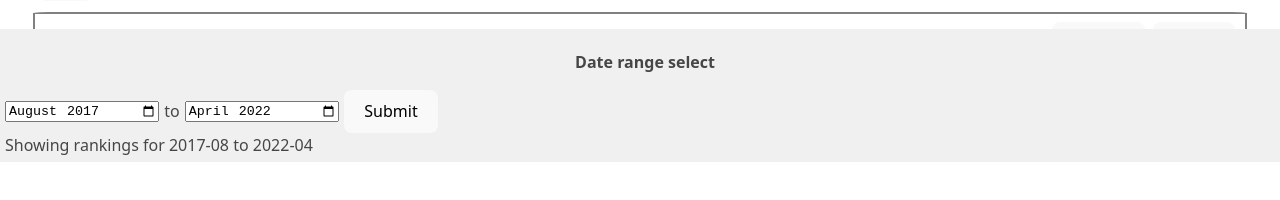
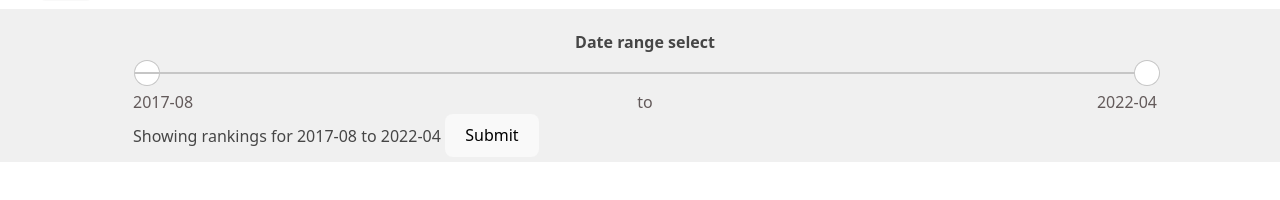
Before and after one commit to Alouette9/Airport_CSS481_Group3, a React (Vite) app in the folder client/: page / in a window 1280 px wide. Shown: the part 638-838 px from the top of the page. Built offline with nearby package versions, Linux system fonts and the light colour scheme.

Commit message:
date range slider

```diff
--- a/client/src/AirportHome.jsx
+++ b/client/src/AirportHome.jsx
@@ -12,6 +12,26 @@ export function AirportHome({ jsonSample }) {
     const [newFilter, setNewFilter] = useState(false)
     const latestDate = useRef([0,0]);
     const earliestDate = useRef([9999,32]);
+
+    // Helper: convert YYYY-MM string (from type=month) to numeric month index
+    function monthToIndex(monthStr) {
+        if (!monthStr || monthStr.trim() === '') return null;
+        const parts = monthStr.split('-');
+        if (parts.length !== 2) return null;
+        const y = Number(parts[0]);
+        const m = Number(parts[1]);
+        if (Number.isNaN(y) || Number.isNaN(m)) return null;
+        return y * 12 + (m - 1);
+    }
+
+    // Helper: convert numeric month index back to YYYY-MM string
+    function indexToMonthStr(index) {
+        if (index === null || index === undefined || Number.isNaN(Number(index))) return '';
+        const idx = Number(index);
+        const y = Math.floor(idx / 12);
+        const m = (idx % 12) + 1;
+        return `${y}-${String(m).padStart(2, '0')}`;
+    }
 
     //To be ran only on intialization of the DOM once.
     useLayoutEffect(() => {
@@ -41,22 +61,36 @@ export function AirportHome({ jsonSample }) {
 
         // Set sticky date inputs to the earliest and latest months found in the data
         try {
-            const beginInput = document.getElementById('dateBeginMonth');
-            const endInput = document.getElementById('dateEndMonth');
             const display = document.getElementById('dateDisplay');
+            const beginRange = document.getElementById('dateBeginRange');
+            const endRange = document.getElementById('dateEndRange');
+            const beginLabel = document.getElementById('dateBeginLabel');
+            const endLabel = document.getElementById('dateEndLabel');
+            const beginMonth = document.getElementById('dateBeginMonth');
+            const endMonth = document.getElementById('dateEndMonth');
 
             const validEarliest = earliestDate.current[0] !== 9999 && earliestDate.current[1] >= 1 && earliestDate.current[1] <= 12;
             const validLatest = latestDate.current[0] !== 0 || latestDate.current[1] !== 0;
 
-            function fmt([y, m]) {
-                if (!y || !m) return '';
-                const mm = String(m).padStart(2, '0');
-                return `${y}-${mm}`;
+            const minIndex = validEarliest ? earliestDate.current[0] * 12 + (earliestDate.current[1] - 1) : null;
+            const maxIndex = validLatest ? latestDate.current[0] * 12 + (latestDate.current[1] - 1) : null;
+
+            if (beginRange && endRange && minIndex !== null && maxIndex !== null) {
+                beginRange.min = minIndex;
+                beginRange.max = maxIndex;
+                endRange.min = minIndex;
+                endRange.max = maxIndex;
+                beginRange.value = minIndex;
+                endRange.value = maxIndex;
+                if (beginLabel) beginLabel.textContent = indexToMonthStr(minIndex);
+                if (endLabel) endLabel.textContent = indexToMonthStr(maxIndex);
             }
 
-            if (beginInput && validEarliest) beginInput.value = fmt(earliestDate.current);
-            if (endInput && validLatest) endInput.value = fmt(latestDate.current);
-            if (display && validEarliest && validLatest) display.textContent = `Showing rankings for ${fmt(earliestDate.current)} to ${fmt(latestDate.current)}`;
+            function fmtIdx(idx) { return idx === null ? '' : indexToMonthStr(Number(idx)); }
+
+            if (beginMonth && validEarliest) beginMonth.value = indexToMonthStr(minIndex);
+            if (endMonth && validLatest) endMonth.value = indexToMonthStr(maxIndex);
+            if (display && minIndex !== null && maxIndex !== null) display.textContent = `Showing rankings for ${fmtIdx(minIndex)} to ${fmtIdx(maxIndex)}`;
         } catch (e) {
             // DOM may not be ready yet; safe to ignore
             console.warn('Could not set date inputs automatically', e);
@@ -67,29 +101,25 @@ export function AirportHome({ jsonSample }) {
 
     }, []);
 
-    // Handle date-range submit from the sticky footer
     useEffect(() => {
         const submitBtn = document.getElementById('dateSubmit');
-        const beginInput = document.getElementById('dateBeginMonth');
-        const endInput = document.getElementById('dateEndMonth');
+        const beginRange = document.getElementById('dateBeginRange');
+        const endRange = document.getElementById('dateEndRange');
+        const beginMonth = document.getElementById('dateBeginMonth');
+        const endMonth = document.getElementById('dateEndMonth');
         const display = document.getElementById('dateDisplay');
 
-        function monthToIndex(monthStr) {
-            // monthStr expected in format "YYYY-MM" from <input type="month">
-            if (!monthStr || monthStr.trim() === '') return null;
-            const parts = monthStr.split('-');
-            if (parts.length !== 2) return null;
-            const y = Number(parts[0]);
-            const m = Number(parts[1]);
-            if (Number.isNaN(y) || Number.isNaN(m)) return null;
-            return y * 12 + (m - 1);
-        }
-
         function onDateSubmit() {
-            const beginVal = beginInput ? beginInput.value : '';
-            const endVal = endInput ? endInput.value : '';
-            const beginIndex = monthToIndex(beginVal);
-            const endIndex = monthToIndex(endVal);
+            // Prefer range inputs if present
+            let beginIndex = null;
+            let endIndex = null;
+            if (beginRange && endRange) {
+                beginIndex = Number(beginRange.value);
+                endIndex = Number(endRange.value);
+            } else if (beginMonth || endMonth) {
+                beginIndex = beginMonth ? monthToIndex(beginMonth.value) : null;
+                endIndex = endMonth ? monthToIndex(endMonth.value) : null;
+            }
 
             if (beginIndex !== null && endIndex !== null && beginIndex > endIndex) {
                 alert('Invalid date range: start is after end');
@@ -100,7 +130,6 @@ export function AirportHome({ jsonSample }) {
             const base = filteredData.current && filteredData.current.length ? filteredData.current : jsonSample.current;
 
             const newFiltered = base.filter((row) => {
-                // Expect row to have `year` and `month` numeric fields
                 if (typeof row.year !== 'number' || typeof row.month !== 'number') return false;
                 const rowIndex = row.year * 12 + (row.month - 1);
                 if (beginIndex !== null && rowIndex < beginIndex) return false;
@@ -109,23 +138,42 @@ export function AirportHome({ jsonSample }) {
             });
 
             filteredData.current = newFiltered;
+
             // show selection to user
             if (display) {
-                const b = beginVal || 'earliest';
-                const e = endVal || 'latest';
+                const b = beginIndex !== null ? indexToMonthStr(beginIndex) : 'earliest';
+                const e = endIndex !== null ? indexToMonthStr(endIndex) : 'latest';
                 display.textContent = `Showing rankings for ${b} to ${e}`;
             }
 
             // Trigger ranking recompute
             setNewFilter(true);
-            // Also signal dataChanged to let Filters update their UI if needed
             setDataChanged((prev) => !prev);
         }
 
+        // Live update display when using range inputs
+        function onRangeInput() {
+            const beginIndex = beginRange ? Number(beginRange.value) : (beginMonth ? monthToIndex(beginMonth.value) : null);
+            const endIndex = endRange ? Number(endRange.value) : (endMonth ? monthToIndex(endMonth.value) : null);
+            const beginLabel = document.getElementById('dateBeginLabel');
+            const endLabel = document.getElementById('dateEndLabel');
+            if (beginLabel) beginLabel.textContent = beginIndex !== null ? indexToMonthStr(beginIndex) : '';
+            if (endLabel) endLabel.textContent = endIndex !== null ? indexToMonthStr(endIndex) : '';
+            if (display) {
+                const b = beginIndex !== null ? indexToMonthStr(beginIndex) : 'earliest';
+                const e = endIndex !== null ? indexToMonthStr(endIndex) : 'latest';
+                display.textContent = `Showing rankings for ${b} to ${e}`;
+            }
+        }
+
         if (submitBtn) submitBtn.addEventListener('click', onDateSubmit);
+        if (beginRange) beginRange.addEventListener('input', onRangeInput);
+        if (endRange) endRange.addEventListener('input', onRangeInput);
 
         return () => {
             if (submitBtn) submitBtn.removeEventListener('click', onDateSubmit);
+            if (beginRange) beginRange.removeEventListener('input', onRangeInput);
+            if (endRange) endRange.removeEventListener('input', onRangeInput);
         };
     }, [filteredData, jsonSample, setNewFilter, setDataChanged]);
 
@@ -145,12 +193,21 @@ export function AirportHome({ jsonSample }) {
             <div className="sticky-bottom">
                 <p align="center"><strong>Date range select</strong></p>
                     <div className="toolRow">
-                        <input type="month" name="dateBeginMonth" id="dateBeginMonth" />
-                        to
-                        <input type="month" name="dateEndMonth" id="dateEndMonth" />
-                        <button id="dateSubmit">Submit</button>
+                        <div className="sliders_control">
+                            <input type="range" id="dateBeginRange" />
+                            <input type="range" id="dateEndRange"/>
+                        </div>
+                        <div className="form_control">
+                            <span id="dateBeginLabel"></span>
+                            to
+                            <span id="dateEndLabel"></span>
+                        </div>
+                        <div>
+                            <span id="dateDisplay"></span>
+                            &nbsp;
+                            <button id="dateSubmit">Submit</button>
+                        </div>
                     </div>
-                    <div id="dateDisplay"></div>
             </div>
     </>);
 }
--- a/client/src/App.css
+++ b/client/src/App.css
@@ -216,15 +216,6 @@ input {
     width: fit-content;
 }
 
-.toolRow {
-    display: flex;
-    flex-direction: row;
-    align-content: center;
-    align-items: center;
-    margin-top: 5px;;
-    gap: 5px;
-}
-
 h2 {
     border-bottom: blue solid 4px;
 }
@@ -245,3 +236,74 @@ h2 {
   color:rgb(70, 70, 70);
   z-index: 1000; /* Ensures it's on top of other elements */
 }
+
+/* https://codepen.io/predragdavidovic/pen/mdpMoWo */
+.toolRow {
+    display: flex;
+    flex-direction: column;
+    width: 80%;
+    margin: auto;
+}
+
+.sliders_control {
+  position: relative;
+  min-height: 20px;
+}
+
+.form_control {
+  position: relative;
+  display: flex;
+  justify-content: space-between;
+  color: #635a5a;
+}
+
+input[type=range]::-webkit-slider-thumb {
+  -webkit-appearance: none;
+  pointer-events: all;
+  width: 24px;
+  height: 24px;
+  background-color: #fff;
+  border-radius: 50%;
+  box-shadow: 0 0 0 1px #C6C6C6;
+  cursor: pointer;
+}
+
+input[type=range]::-moz-range-thumb {
+  -webkit-appearance: none;
+  pointer-events: all;
+  width: 24px;
+  height: 24px;
+  background-color: #fff;
+  border-radius: 50%;
+  box-shadow: 0 0 0 1px #C6C6C6;
+  cursor: pointer;
+}
+
+input[type=range]::-webkit-slider-thumb:hover {
+  background: #f7f7f7;
+}
+
+input[type=range]::-webkit-slider-thumb:active {
+  box-shadow: inset 0 0 3px #387bbe, 0 0 9px #387bbe;
+  -webkit-box-shadow: inset 0 0 3px #387bbe, 0 0 9px #387bbe;
+}
+
+input[type=number]::-webkit-inner-spin-button,
+input[type=number]::-webkit-outer-spin-button {
+   opacity: 1;
+}
+
+input[type="range"] {
+  -webkit-appearance: none;
+  appearance: none;
+  height: 2px;
+  width: 100%;
+  position: absolute;
+  background-color: #C6C6C6;
+  pointer-events: none;
+}
+
+#fromSlider {
+  height: 0;
+  z-index: 1;
+}
```
